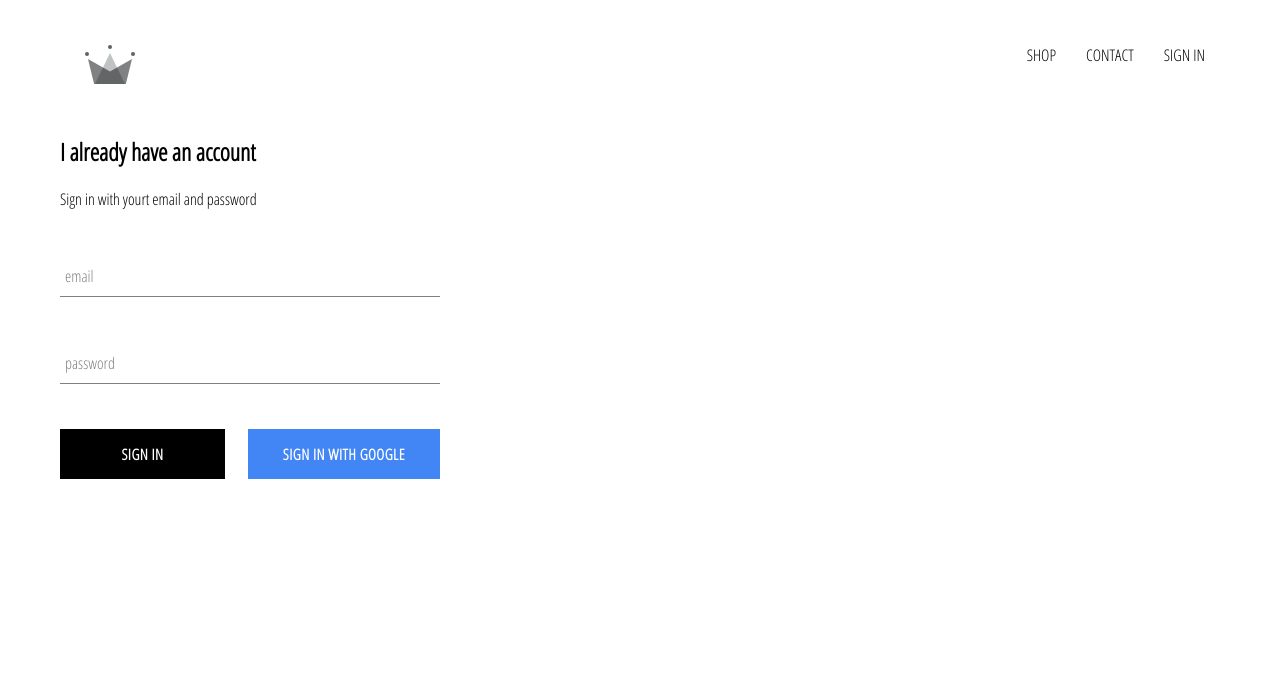
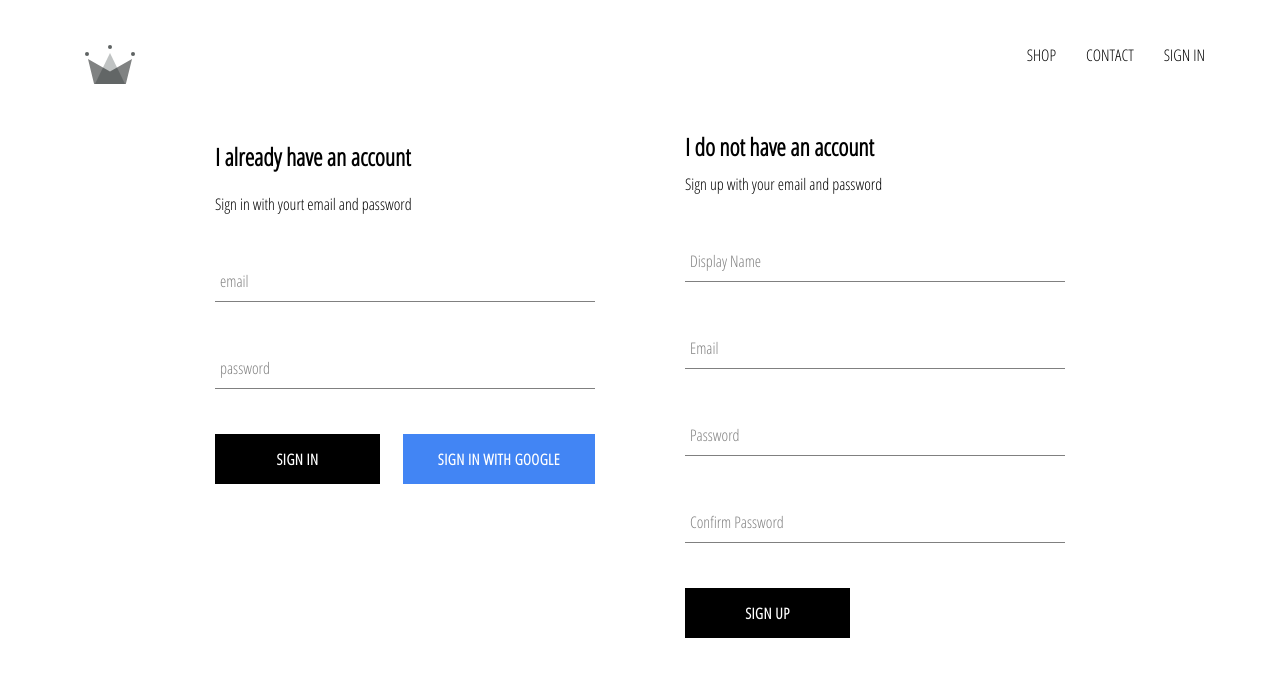
Before and after one commit to NuwanHarshanaFernando/crown, a React (Create React App) app: page /signin in a window 1280 px wide. Shown: the top 676 px of the page. Built offline with nearby package versions, Linux system fonts and the light colour scheme; no server answers.

Commit message:
implementend firebase utils, included ability to store authenticated users into our firestore database

```diff
--- a/src/App.js
+++ b/src/App.js
@@ -7,7 +7,7 @@
 import ShopPage from './pages/shop/shop.component';
 import SignInAndSignUpPage from './pages/sign-in-and-sign-up/sign-in-and-sign-up.component';
 import Header from './components/header/header.component';
-import { auth } from './firebase/firebase.utils';
+import { auth, createUserProfileDocument } from './firebase/firebase.utils';
 
 class App extends React.Component{
   constructor() {
@@ -22,11 +22,26 @@
   unsubscribeFromAuth = null
 
   componentDidMount() {
-    this.unsubscribeFromAuth = auth.onAuthStateChanged(user => {
-      this.setState({ currentUser: user });
+    this.unsubscribeFromAuth = auth.onAuthStateChanged(async userAuth => {
+      if (userAuth) {
+        const userRef = await createUserProfileDocument(userAuth);
 
-      console.log(user);
-    })
+        userRef.onSnapshot(snapShot => {
+          this.setState(
+            {
+              currentUser: {
+                id: snapShot.id,
+                ...snapShot.data()
+              }
+          }
+          );
+
+          console.log(this.state);
+        });
+      }
+
+      this.setState({currentUser: userAuth});
+    });
   }
 
   componentWillUnmount() {
--- /dev/null
+++ b/src/components/sign-up/sign-up.component.jsx
@@ -0,0 +1,115 @@
+import React from 'react';
+
+import FormInput from '../form-input/form-input.component';
+import CustomButton from '../custom-button/custom-button.component';
+
+import { auth, createUserProfileDocument } from '../../firebase/firebase.utils';
+
+import './sign-up.styles.scss';
+
+class SignUp extends React.Component {
+    constructor(){
+        super();
+
+        this.state = {
+            displayName: '',
+            email: '',
+            password: '',
+            confirmPassword: ''
+        }
+    }
+
+    handleSubmit = async event => {
+        event.preventDefault();
+
+        const {displayName, email, password, confirmPassword} = this.state;
+
+        if(password !== confirmPassword){
+            alert("passwords don't match");
+            return;
+        }
+
+        try{
+            const { user } = await auth.createUserWithEmailAndPassword(email, password);
+
+            await createUserProfileDocument(user, { displayName });
+
+            this.setState({
+                displayName: '',
+                email: '',
+                password: '',
+                confirmPassword: ''
+            });
+
+        }catch (error) {
+                console.error(error);
+        }
+
+    };
+
+    handleChange = event => {
+        const { name, value } = event.target;
+
+        this.setState({ [name]: value });
+    }
+
+    render(){
+        const {displayName, email, password, confirmPassword} = this.state;
+        return(
+            <div className = 'sign-up'>
+                <h2 className = 'title'>I do not have an account</h2>
+                <span>Sign up with your email and password</span>
+                <form className = 'sign-up-form' onSubmit = {this.handleSubmit}>
+
+
+
+
+                    <FormInput
+                        type = 'text'
+                        name = 'displayName'
+                        value = {displayName}
+                        onChange = {this.handleChange}
+                        label = 'Display Name'
+                        required
+                    />
+
+                    <FormInput
+                        type = 'email'
+                        name = 'email'
+                        value = {email}
+                        onChange = {this.handleChange}
+                        label = 'Email'
+                        required
+                    />
+
+
+
+                    <FormInput
+                        type = 'password'
+                        name = 'password'
+                        value = {password}
+                        onChange = {this.handleChange}
+                        label = 'Password'
+                        required
+                    />
+
+
+                    <FormInput
+                        type = 'password'
+                        name = 'confirmPassword'
+                        value = {confirmPassword}
+                        onChange = {this.handleChange}
+                        label = 'Confirm Password'
+                        required
+                    />
+
+                    <CustomButton type = 'submit'>SIGN UP</CustomButton>
+
+                </form>
+            </div>
+        )
+    }
+
+}
+
+export default SignUp;
--- /dev/null
+++ b/src/components/sign-up/sign-up.styles.scss
@@ -0,0 +1,11 @@
+.sign-up {
+    display: flex;
+    flex-direction: column;
+    width: 380px;
+
+
+    .title{
+        margin: 10px 0;
+    }
+
+}
--- a/src/firebase/firebase.utils.js
+++ b/src/firebase/firebase.utils.js
@@ -2,7 +2,7 @@
 import 'firebase/firestore';
 import 'firebase/auth';
 
-const config = {
+  const config = {
     apiKey: "AIzaSyCuvLF41FxUZvtqaiQCD3F7DifyLcwqC28",
     authDomain: "crwn-db-2e267.firebaseapp.com",
     databaseURL: "https://crwn-db-2e267.firebaseio.com",
@@ -11,7 +11,37 @@
     messagingSenderId: "900767901493",
     appId: "1:900767901493:web:d803d5493ce7e1822ece7c",
     measurementId: "G-VD9CPC5TZX"
-  }
+  };
+
+
+  export const createUserProfileDocument = async (userAuth, additionalData) => {
+    if (!userAuth) return;
+
+    const userRef = firestore.doc(`users/${userAuth.uid}`);
+
+    const snapShot = await userRef.get();
+
+    if(!snapShot.exists) {
+        const { displayName, email } = userAuth;
+        const createdAt = new Date();
+
+        try{
+          await userRef.set({
+            displayName,
+            email,
+            createdAt,
+            ...additionalData
+          })
+        }catch(error){
+            console.log('error creating user', error.message);
+        }
+    }
+
+    return userRef;
+
+  };
+
+
 
   firebase.initializeApp(config);
 
--- a/src/pages/sign-in-and-sign-up/sign-in-and-sign-up.component.jsx
+++ b/src/pages/sign-in-and-sign-up/sign-in-and-sign-up.component.jsx
@@ -1,12 +1,14 @@
 import React from 'react';
 
 import SignIn from '../../components/sign-in/sign-in.component';
+import SignUp from '../../components/sign-up/sign-up.component';
 
 import './sign-in-and-sign-up.styles.scss';
 
 const SignInAndSignUpPage = () => (
     <div className = 'sign-in-and-sign-up'>
         <SignIn />
+        <SignUp />
     </div>
 );
 
--- a/src/pages/sign-in-and-sign-up/sign-in-and-sign-up.styles.scss
+++ b/src/pages/sign-in-and-sign-up/sign-in-and-sign-up.styles.scss
@@ -0,0 +1,6 @@
+.sign-in-and-sign-up {
+    width: 850px;
+    display: flex;
+    justify-content: space-between;
+    margin: 30px auto;
+}
```
Also changed, not shown: src/firebase/test.js (added, +8 -0 lines).
